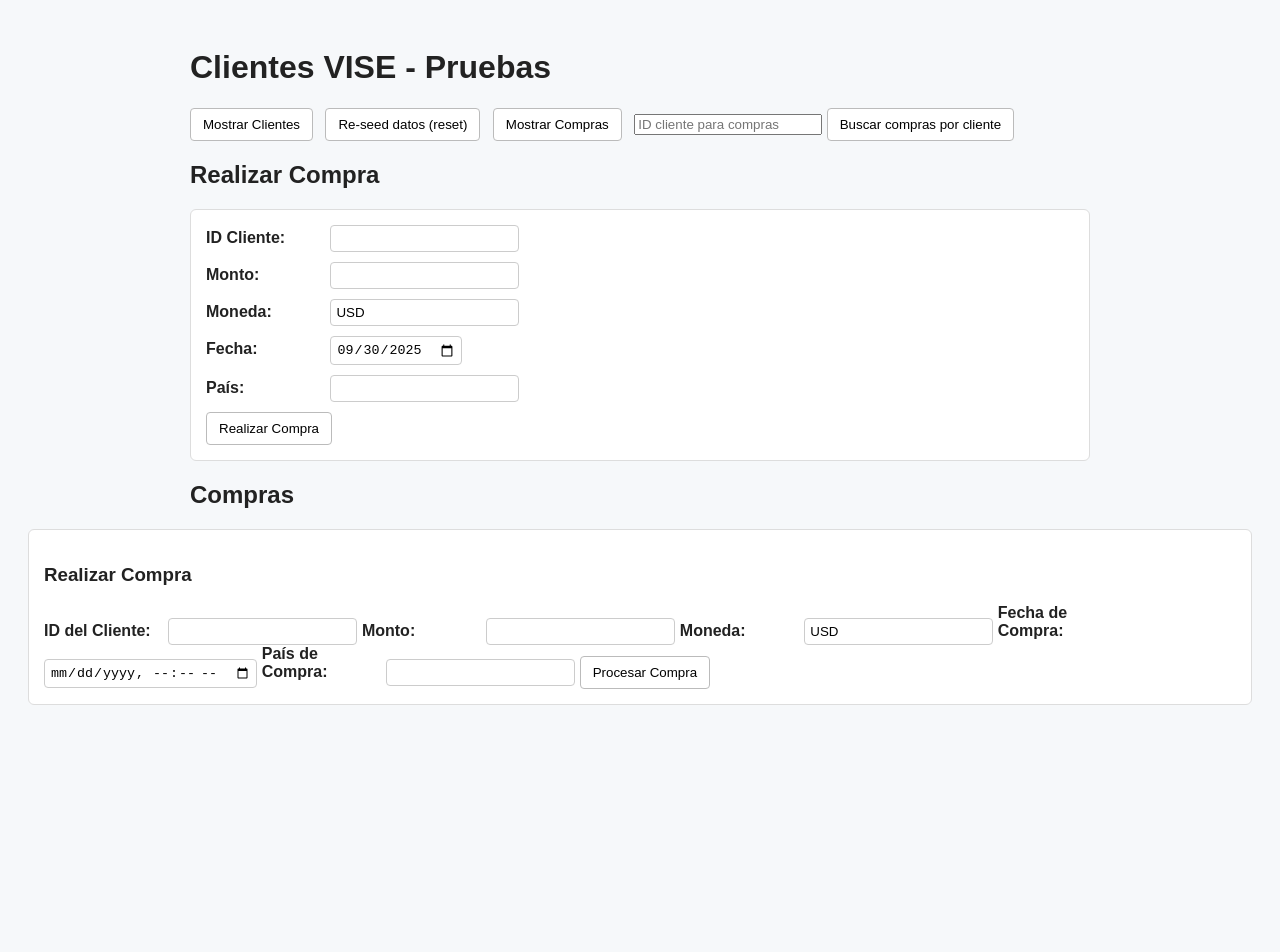
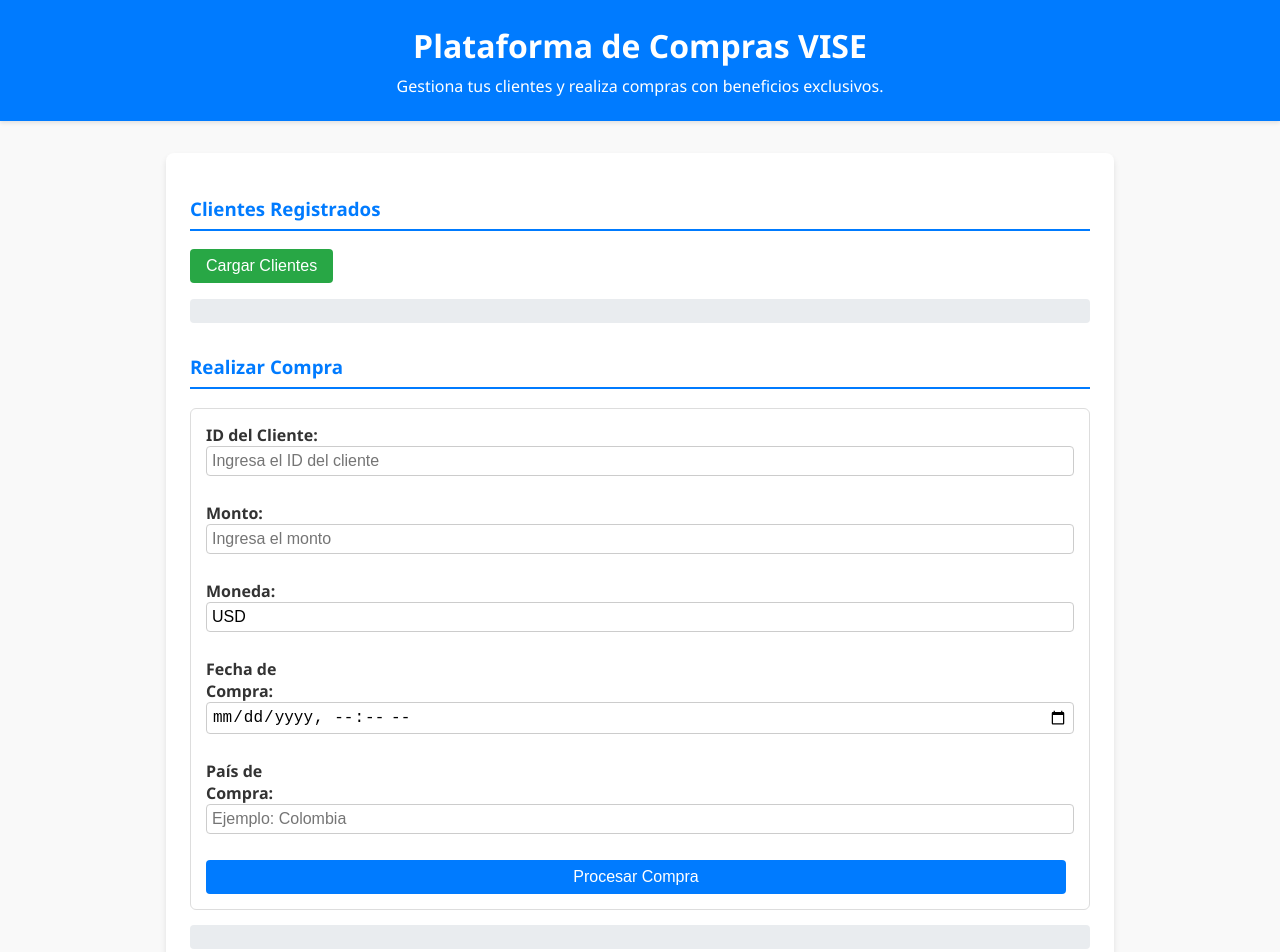
Before and after one commit to diegojimenezz/taller_vise, a website: page public/index.html in a window 1280 px wide. Shown: the top 952 px of the page. Before the commit the page ends 800 px from the top, so only its background shows below. Drawn offline with Linux system fonts and the light colour scheme.

Commit message:
improvement of the front-end / organization of the readme file
more user-file imporvement of the project and step-by-step guide to how the project is structure

```diff
--- a/public/index.html
+++ b/public/index.html
@@ -7,68 +7,54 @@
   <link rel="stylesheet" href="/styles.css">
 </head>
 <body>
-  <main>
-    <h1>Clientes VISE - Pruebas</h1>
-    <div class="controls">
-      <button id="btnLoad">Mostrar Clientes</button>
-      <button id="btnSeed">Re-seed datos (reset)</button>
-      <button id="btnLoadPurchases">Mostrar Compras</button>
-      <input type="number" id="searchClientId" placeholder="ID cliente para compras" style="width:180px" />
-      <button id="btnSearchPurchases">Buscar compras por cliente</button>
+  <header>
+    <h1>Plataforma de Compras VISE</h1>
+    <p>Gestiona tus clientes y realiza compras con beneficios exclusivos.</p>
+  </header>
+
+  <div class="container">
+    <section>
+      <h3>Clientes Registrados</h3>
+      <div class="actions">
+        <button id="btnLoad">Cargar Clientes</button>
       </div>
-    <div id="status"></div>
-    <div id="clients"></div>
+      <div id="status" class="status-message"></div>
+      <div id="clients" class="client-list"></div>
+    </section>
 
-    <h2>Realizar Compra</h2>
-    <form id="purchaseForm">
-      <div>
-        <label for="clientId">ID Cliente:</label>
-        <input type="number" id="clientId" required />
+    <section>
+      <h3>Realizar Compra</h3>
+      <form id="purchaseForm" class="form">
+        <div class="form-group">
+          <label for="clientId">ID del Cliente:</label>
+          <input type="number" id="clientId" placeholder="Ingresa el ID del cliente" required />
         </div>
-      <div>
+
+        <div class="form-group">
           <label for="amount">Monto:</label>
-        <input type="number" id="amount" step="0.01" required />
+          <input type="number" id="amount" placeholder="Ingresa el monto" required />
         </div>
-      <div>
+
+        <div class="form-group">
           <label for="currency">Moneda:</label>
           <input type="text" id="currency" value="USD" required />
         </div>
-      <div>
-        <label for="purchaseDate">Fecha:</label>
-        <input type="date" id="purchaseDate" required />
-      </div>
-      <div>
-        <label for="purchaseCountry">País:</label>
-        <input type="text" id="purchaseCountry" required />
-      </div>
-      <button type="submit">Realizar Compra</button>
-    </form>
-    <div id="purchaseStatus"></div>
 
-    <h2>Compras</h2>
-    <div id="purchasesStatus"></div>
-    <div id="purchases"></div>
-  </main>
-  <form id="purchaseForm">
-    <h3>Realizar Compra</h3>
-    <label for="clientId">ID del Cliente:</label>
-    <input type="number" id="clientId" required />
-
-    <label for="amount">Monto:</label>
-    <input type="number" id="amount" required />
-
-    <label for="currency">Moneda:</label>
-    <input type="text" id="currency" value="USD" required />
-
+        <div class="form-group">
           <label for="purchaseDate">Fecha de Compra:</label>
           <input type="datetime-local" id="purchaseDate" required />
+        </div>
 
+        <div class="form-group">
           <label for="purchaseCountry">País de Compra:</label>
-    <input type="text" id="purchaseCountry" required />
+          <input type="text" id="purchaseCountry" placeholder="Ejemplo: Colombia" required />
+        </div>
 
-    <button type="submit">Procesar Compra</button>
+        <button type="submit" class="btn-submit">Procesar Compra</button>
       </form>
-  <div id="purchaseStatus"></div>
+      <div id="purchaseStatus" class="status-message"></div>
+    </section>
+  </div>
   <script src="/app.js"></script>
 </body>
 </html>
--- a/public/styles.css
+++ b/public/styles.css
@@ -1,4 +1,4 @@
-body{font-family:Arial,Helvetica,sans-serif;background:#f6f8fa;color:#222;padding:20px}
+body{font-family:Arial,Helvetica,sans-serif;background:#f4f4f9;color:#333;padding:0}
 main{max-width:900px;margin:0 auto}
 .controls{margin-bottom:12px}
 button{padding:8px 12px;margin-right:8px;border-radius:4px;border:1px solid #bbb;background:#fff;cursor:pointer}
@@ -31,7 +31,137 @@ form input {
   border-radius: 4px;
 }
 
+form button {
+  padding: 0.5rem;
+  border: 1px solid #ccc;
+  border-radius: 4px;
+  background-color: #007bff;
+  color: white;
+  border: none;
+  cursor: pointer;
+}
+
+form button:hover {
+  background-color: #0056b3;
+}
+
 #purchaseStatus {
   margin: 10px 0;
   font-weight: 600;
 }
+
+/* Enhance the frontend design with additional styles */
+body {
+  font-family: 'Segoe UI', Tahoma, Geneva, Verdana, sans-serif;
+  margin: 0;
+  padding: 0;
+  background-color: #f9f9f9;
+  color: #333;
+}
+
+header {
+  background-color: #007bff;
+  color: white;
+  padding: 1.5rem;
+  text-align: center;
+  box-shadow: 0 2px 4px rgba(0, 0, 0, 0.1);
+}
+
+header h1 {
+  margin: 0;
+  font-size: 2rem;
+}
+
+header p {
+  margin: 0.5rem 0 0;
+  font-size: 1rem;
+}
+
+.container {
+  max-width: 900px;
+  margin: 2rem auto;
+  padding: 1.5rem;
+  background: white;
+  border-radius: 8px;
+  box-shadow: 0 4px 6px rgba(0, 0, 0, 0.1);
+}
+
+h3 {
+  color: #007bff;
+  border-bottom: 2px solid #007bff;
+  padding-bottom: 0.5rem;
+}
+
+.actions {
+  display: flex;
+  gap: 1rem;
+  margin-bottom: 1rem;
+}
+
+button {
+  padding: 0.5rem 1rem;
+  border: none;
+  border-radius: 4px;
+  cursor: pointer;
+  font-size: 1rem;
+}
+
+button:hover {
+  opacity: 0.9;
+}
+
+#btnLoad {
+  background-color: #28a745;
+  color: white;
+}
+
+#btnSeed {
+  background-color: #ffc107;
+  color: black;
+}
+
+.btn-submit {
+  background-color: #007bff;
+  color: white;
+}
+
+.form {
+  display: flex;
+  flex-direction: column;
+  gap: 1rem;
+}
+
+.form-group {
+  display: flex;
+  flex-direction: column;
+}
+
+input {
+  padding: 0.5rem;
+  border: 1px solid #ccc;
+  border-radius: 4px;
+  font-size: 1rem;
+}
+
+.status-message {
+  margin-top: 1rem;
+  padding: 0.75rem;
+  border-radius: 4px;
+  background-color: #e9ecef;
+  text-align: center;
+  font-weight: bold;
+}
+
+.client-list {
+  display: grid;
+  grid-template-columns: repeat(auto-fit, minmax(250px, 1fr));
+  gap: 1rem;
+}
+
+.card {
+  border: 1px solid #ddd;
+  border-radius: 4px;
+  padding: 1rem;
+  background-color: #f9f9f9;
+  box-shadow: 0 2px 4px rgba(0, 0, 0, 0.1);
+}
```
Also changed, not shown: README.md. Lines whose indentation alone changed are shown as unchanged.
